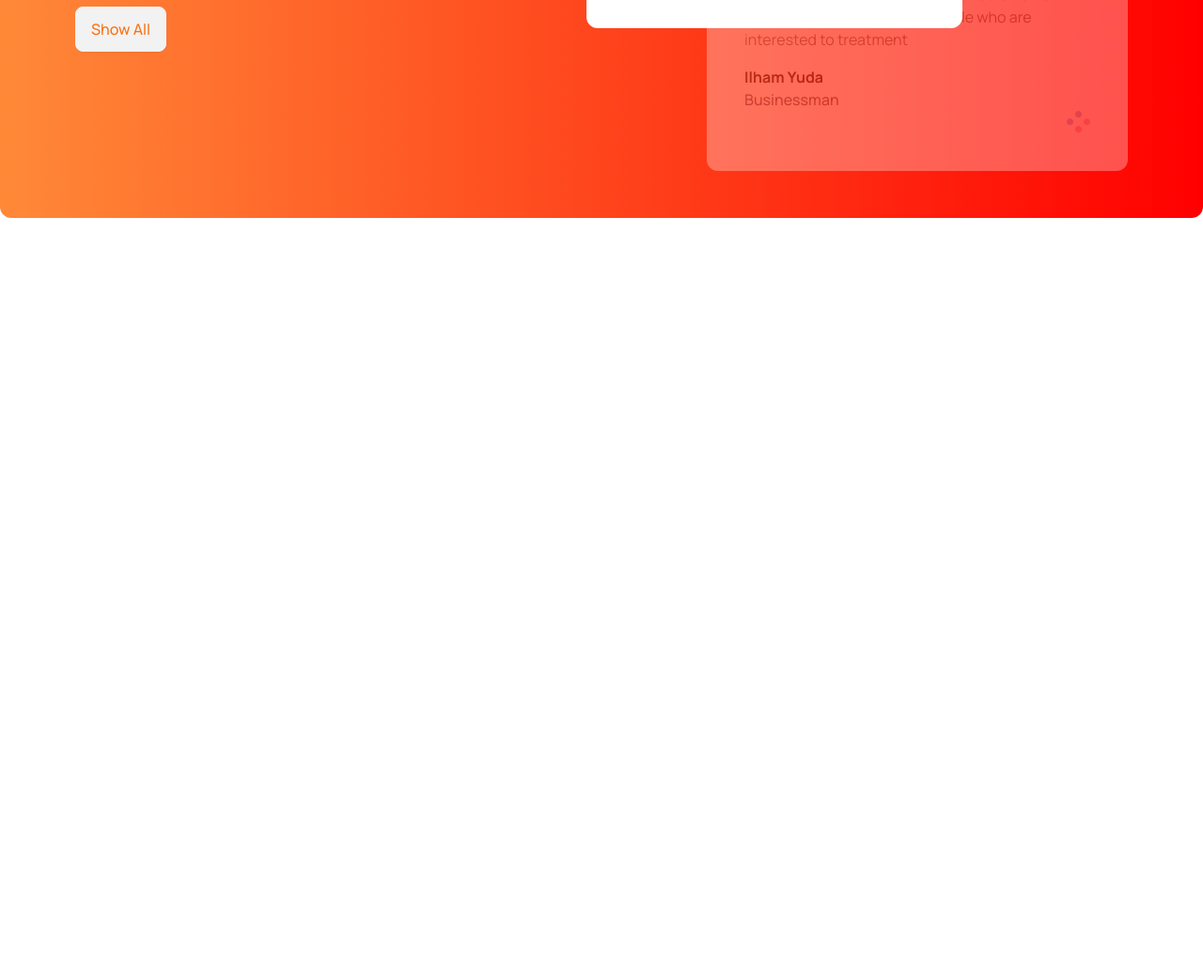
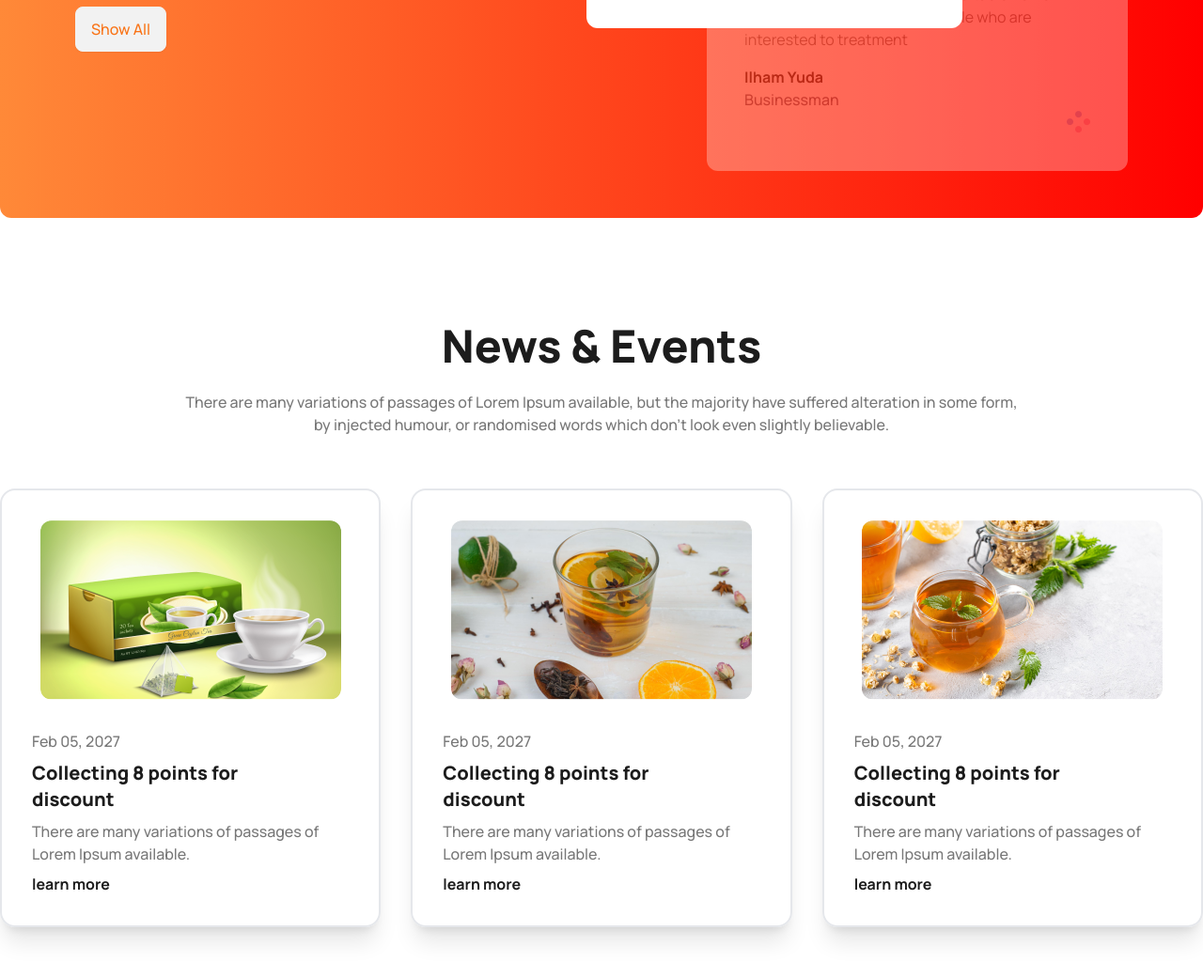
Before and after one commit to umayermdemon/Tea-House, a plain HTML site: page index.html in a window 1280 px wide. Shown: the part 2253-3293 px from the top of the page at 94% size. Before the commit the page ends 2485 px from the top, so only its background shows below. Drawn offline with nearby package versions, Linux system fonts and the light colour scheme.

Commit message:
news section completed

```diff
--- a/index.html
+++ b/index.html
@@ -214,7 +214,6 @@
       </section>
 
       <!-- review section -->
-
       <section class="bg-gradient-to-r from-start-color to-end-color flex flex-col lg:flex-row gap-16 lg:gap-56 lg:h-[650px] rounded-xl px-6 lg:px-20 py-6 lg:py-20 mx-5 lg:mx-0" >
         <div class="flex justify-center items-center flex-1">
           <div class="space-y-4 lg:space-y-7">
@@ -274,10 +273,60 @@
               <img src="images/circles.png" alt="">
             </div>
           </div>
+          </div>
+      </section>
 
+      <!-- News section -->
+      <section class="my-16 lg:my-28" >
+        <div class="mx-5 lg:mx-auto text-center">
+          <h2 class="text-3xl lg:text-5xl font-extrabold text-primary-color">
+            News & Events
+          </h2>
+          <p class="text-secondary-color text-sm lg:text-base font-medium lg:w-[900px] mx-auto mt-2 lg:mt-6 mb-14">
+            There are many variations of passages of Lorem Ipsum available, but the majority have suffered alteration in some form, by injected humour, or randomised words which don't look even slightly believable.
+          </p>
+        </div>
 
+        <!-- news card -->
+        <div class="flex flex-col mx-5 lg:mx-auto gap-6 lg:gap-8 lg:flex-row">
+          <!-- first card -->
+          <div class="card border-2 border-gray-200 shadow-xl">
+            <figure class="px-8 pt-8">
+              <img src="images/news-1.png" alt="tea" class="rounded-xl" />
+            </figure>
+            <div class="card-body  text-left">
+              <h3 class="text-secondary-color font-medium text-base">Feb 05, 2027</h3>
+              <h2 class="text-xl text-primary-color font-extrabold">Collecting 8 points for <br>discount</h2>
+              <p class="text-secondary-color font-medium text-base">There are many variations of passages of Lorem Ipsum available.</p>
+              <p class="text-base text-primary-color font-bold">learn more</p>
+            </div>
+          </div>
+          <!-- second card -->
+          <div class="card  border-2 border-gray-200 shadow-xl">
+            <figure class="px-8 pt-8">
+              <img src="images/news-2.png" alt="tea" class="rounded-xl" />
+            </figure>
+            <div class="card-body  text-left">
+              <h3 class="text-secondary-color font-medium text-base">Feb 05, 2027</h3>
+              <h2 class="text-xl text-primary-color font-extrabold">Collecting 8 points for <br>discount</h2>
+              <p class="text-secondary-color font-medium text-base">There are many variations of passages of Lorem Ipsum available.</p>
+              <p class="text-base text-primary-color font-bold">learn more</p>
+            </div>
+          </div>
+          <!-- third card -->
+          <div class="card  border-2 border-gray-200 shadow-xl">
+            <figure class="px-8 pt-8">
+              <img src="images/news-3.png" alt="tea" class="rounded-xl" />
+            </figure>
+            <div class="card-body  text-left">
+              <h3 class="text-secondary-color font-medium text-base">Feb 05, 2027</h3>
+              <h2 class="text-xl text-primary-color font-extrabold">Collecting 8 points for <br>discount</h2>
+              <p class="text-secondary-color font-medium text-base">There are many variations of passages of Lorem Ipsum available.</p>
+              <p class="text-base text-primary-color font-bold">learn more</p>
+            </div>
+          </div>
 
-          </div>
+        </div>
       </section>
     </main>
 
```
